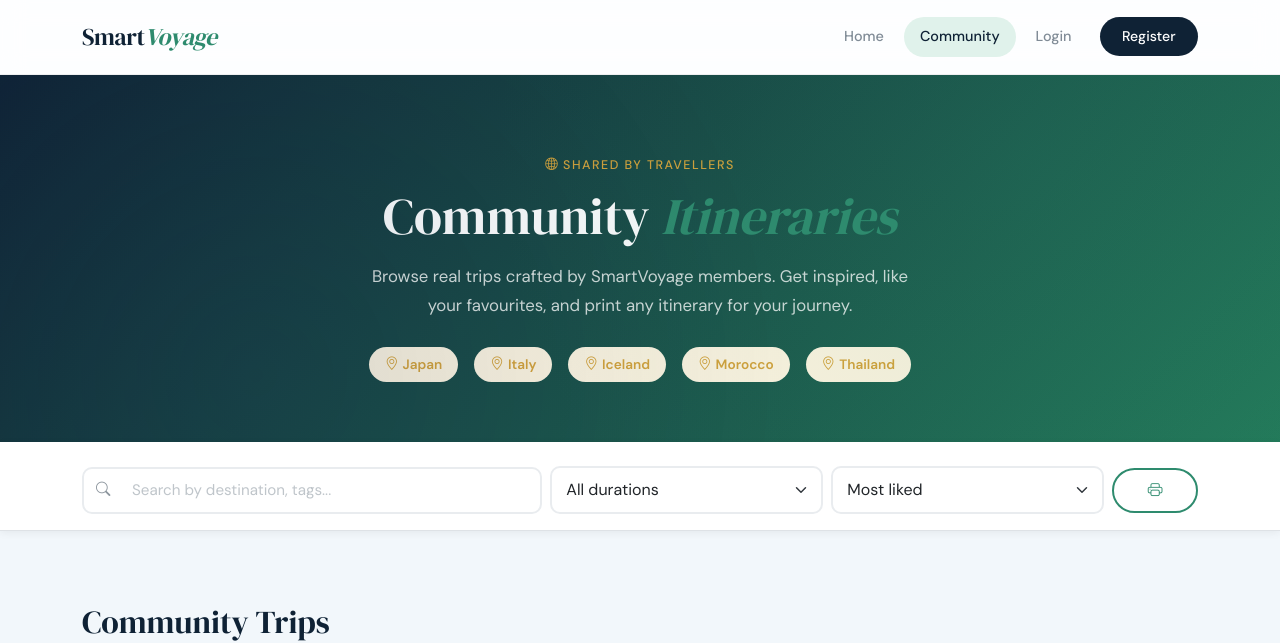
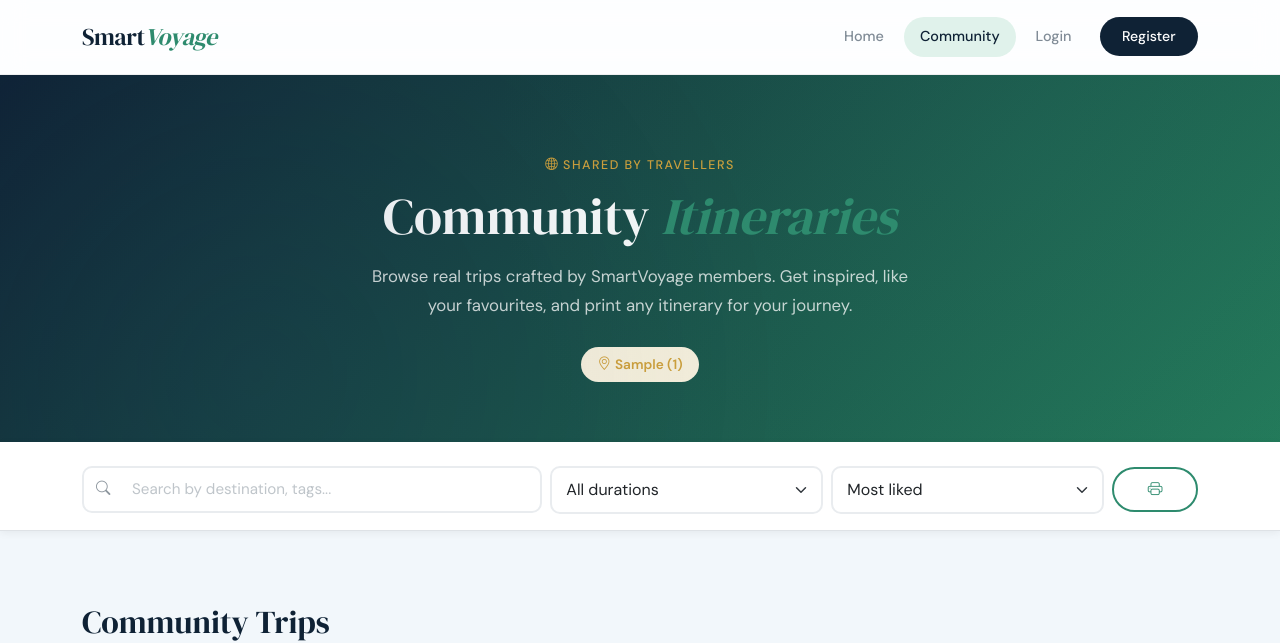
Before and after one commit to sduproy/CITS3403-Project, a Flask app: page /community in a window 1280 px wide. Shown: the top 643 px of the page. Run offline with Flask 3, Linux system fonts and the light colour scheme; tables that the repository leaves empty hold one stand-in row (values such as "Sample post").

Commit message:
replaced hard-coded trending destinations with destinations via AJAX (client-side rendering)

```diff
--- a/routes.py
+++ b/routes.py
@@ -478,3 +478,16 @@ def edit_itinerary(id):
         db.session.commit()
         return jsonify({'success': True})
     return render_template("edit_itinerary.html", form=form, itinerary=itinerary)
+
+
+@main.route("/api/trending")
+def api_trending():
+    """Top public destinations as JSON, for AJAX-driven client-side rendering
+    of the trending chips on the community page. Returns at most 5 entries."""
+    from collections import Counter
+    itineraries = Itinerary.query.filter_by(is_public=1).all()
+    destinations = [i.destination.strip().title() for i in itineraries]
+    top = Counter(destinations).most_common(5)
+    return jsonify({
+        "trending": [{"destination": dest, "count": cnt} for dest, cnt in top]
+    })
--- a/templates/community.html
+++ b/templates/community.html
@@ -18,13 +18,10 @@
     <p class="comm-subtitle">
       Browse real trips crafted by SmartVoyage members. Get inspired, like your favourites, and print any itinerary for your journey.
     </p>
-    <!-- Trending destination chips -->
-    <div class="d-flex flex-wrap justify-content-center gap-2 mt-3">
-      <span class="tp-trending-chip" onclick="filterByTag('Japan')"><i class="bi bi-geo-alt me-1"></i>Japan</span>
-      <span class="tp-trending-chip" onclick="filterByTag('Italy')"><i class="bi bi-geo-alt me-1"></i>Italy</span>
-      <span class="tp-trending-chip" onclick="filterByTag('Iceland')"><i class="bi bi-geo-alt me-1"></i>Iceland</span>
-      <span class="tp-trending-chip" onclick="filterByTag('Morocco')"><i class="bi bi-geo-alt me-1"></i>Morocco</span>
-      <span class="tp-trending-chip" onclick="filterByTag('Thailand')"><i class="bi bi-geo-alt me-1"></i>Thailand</span>
+    <!-- Trending destination chips — populated by AJAX from /api/trending on page load.
+     Client-side rendering: server returns JSON, JS builds the chip DOM. -->
+    <div id="trending-chips" class="d-flex flex-wrap justify-content-center gap-2 mt-3">
+      <span class="tp-text-muted">Loading trending destinations...</span>
     </div>
   </div>
 </section>
@@ -445,6 +442,37 @@
       countEl.textContent = count + 1;
     }
   }
+  /* ── Trending Destinations (AJAX / client-side rendering) ── */
+  /* On page load, fetch the top destinations from /api/trending
+     and dynamically render the chips. Server returns JSON only;
+     the browser builds the HTML — that's client-side rendering. */
+  document.addEventListener('DOMContentLoaded', function() {
+    fetch('/api/trending')
+      .then(function(response) {
+        if (!response.ok) throw new Error('Network response was not ok');
+        return response.json();
+      })
+      .then(function(data) {
+        var container = document.getElementById('trending-chips');
+        container.innerHTML = '';
+        if (!data.trending || data.trending.length === 0) {
+          container.innerHTML = '<span class="tp-text-muted">No trending destinations yet.</span>';
+          return;
+        }
+        data.trending.forEach(function(item) {
+          var chip = document.createElement('span');
+          chip.className = 'tp-trending-chip';
+          chip.innerHTML = '<i class="bi bi-geo-alt me-1"></i>' + item.destination + ' (' + item.count + ')';
+          chip.onclick = function() { filterByTag(item.destination); };
+          container.appendChild(chip);
+        });
+      })
+      .catch(function(err) {
+        console.error('Trending fetch failed:', err);
+        document.getElementById('trending-chips').innerHTML =
+          '<span class="tp-text-muted">Could not load trending destinations.</span>';
+      });
+  });
 
   /* ── Print Itinerary ────────────────────────────────────── */
   function printItinerary() {
```
